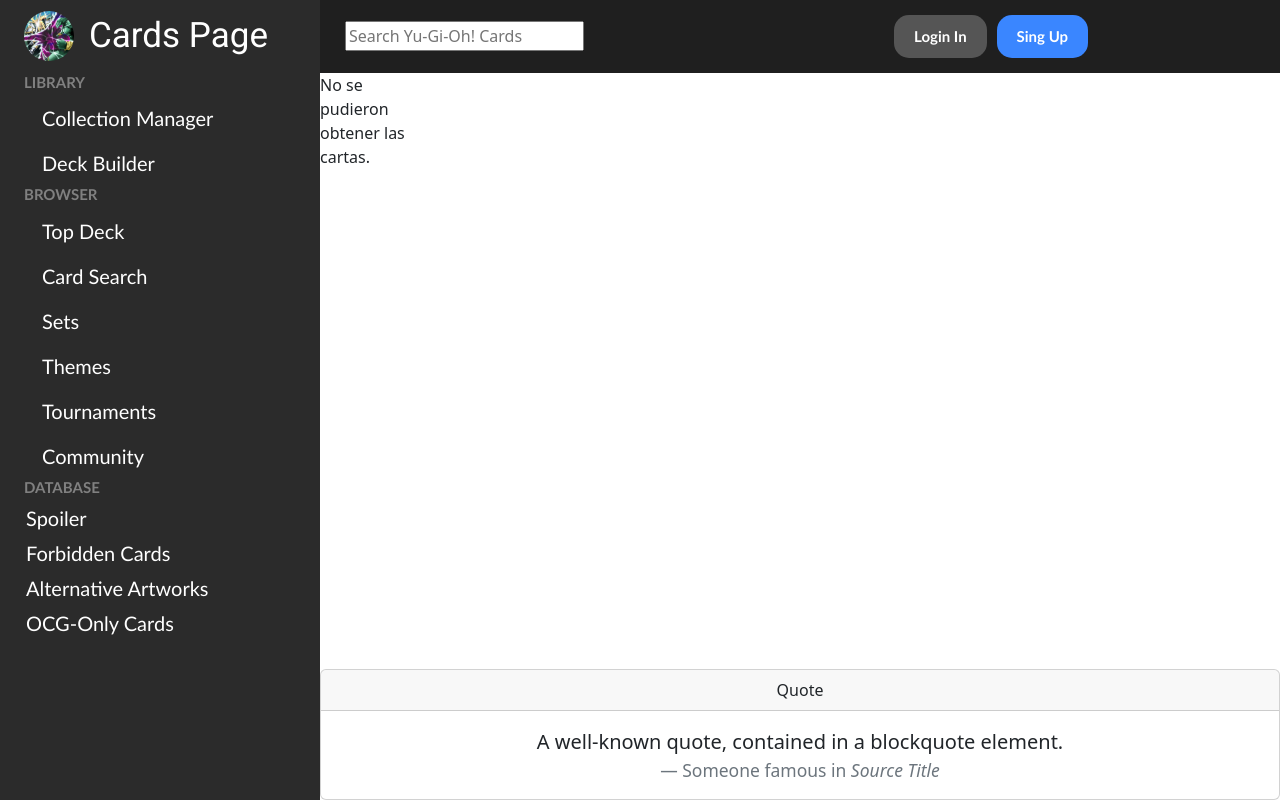
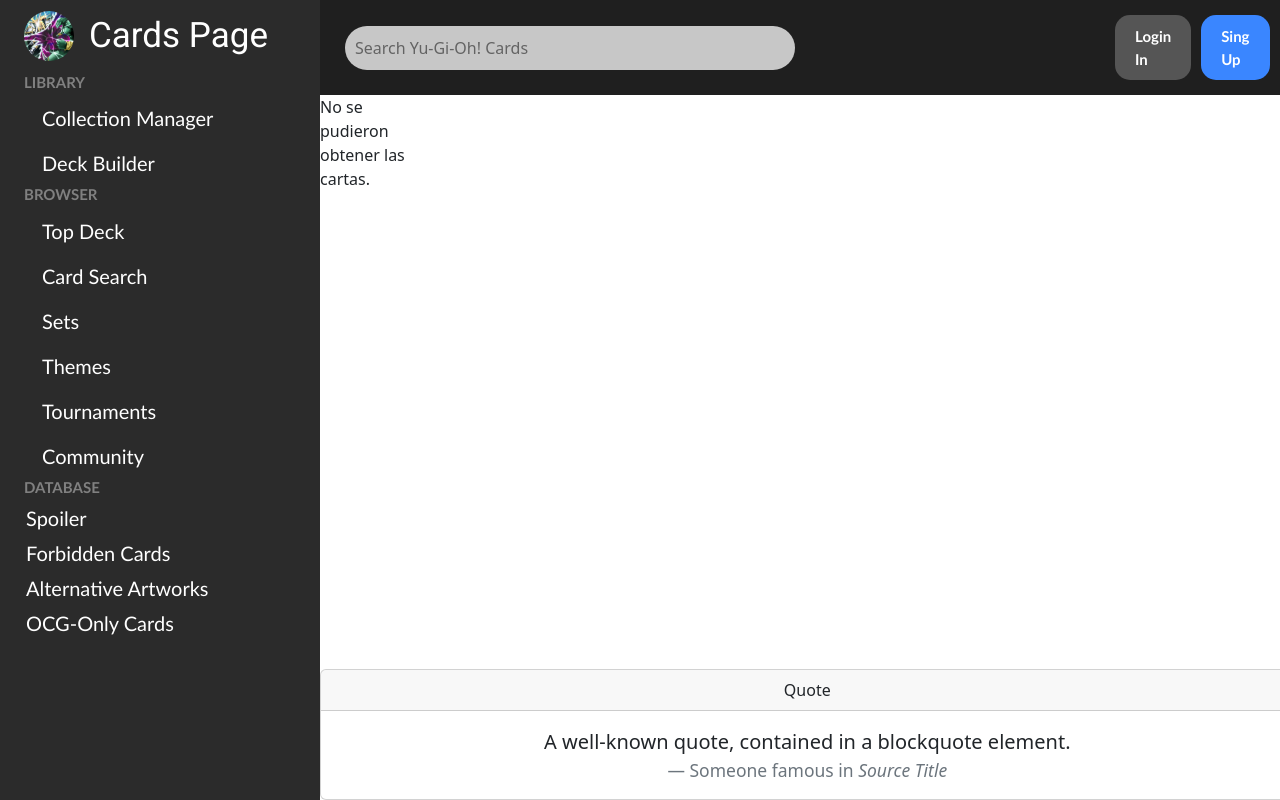
Before and after one commit to BigBossSpektrum/YGO, a Django app: template templates/base.html in a window 1280 px wide. Run offline with Django 5.2, Linux system fonts and the light colour scheme; the template is opened without the code that fills it, so the values that code supplies are empty; some web fonts are replaced.

Commit message:
input search update

```diff
--- a/static/css/styles_base.css
+++ b/static/css/styles_base.css
@@ -19,14 +19,6 @@
     padding: 15px 25px;
     background-color: #1f1f1f;
     max-width: 100hv;
-}
-
-#sendData{
-    display: flex;
-    flex-direction: row;
-    align-items: center;
-    justify-content: center;
-    gap: 10px;
 }
 
 .mainMenu_buttons{
@@ -219,3 +211,29 @@
 img {
     width: 100%;
 }
+
+.mainMenu_search {
+    display: flex;
+    align-items: center;
+}
+
+.mainMenu_search input[type="search"] {
+    padding: 10px;
+    border: none; /* Elimina los bordes */
+    border-radius: 25px; /* Borde redondeado */
+    outline: none; /* Elimina el borde al hacer clic */
+    background-color: #f2f2f2; /* Fondo del campo */
+    width: 450px;
+    box-sizing: border-box;
+    opacity: 0.8;
+}
+
+.mainMenu_search a {
+    margin-left: 10px; /* Espacio entre el input y el ícono */
+    text-decoration: none; /* Elimina el subrayado del enlace */
+}
+
+.mainMenu_search i {
+    font-size: 24px; /* Tamaño del ícono */
+    color: #ffffff; /* Color blanco para el ícono */
+}
```
